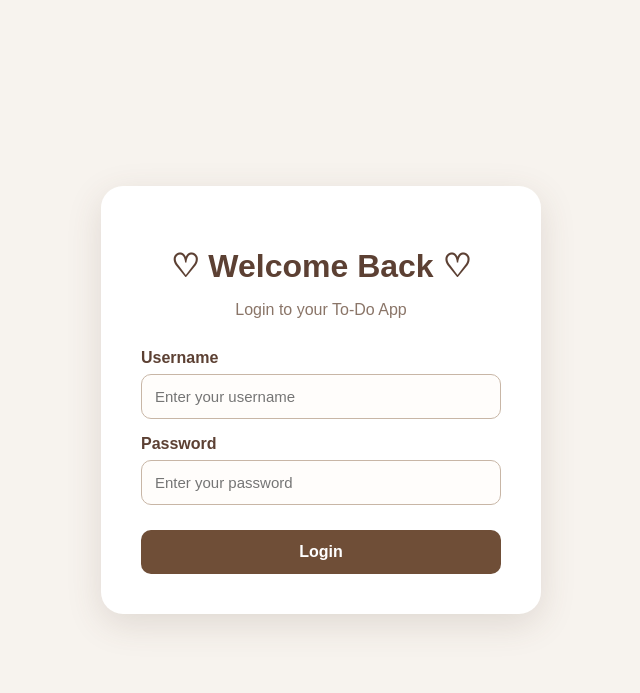
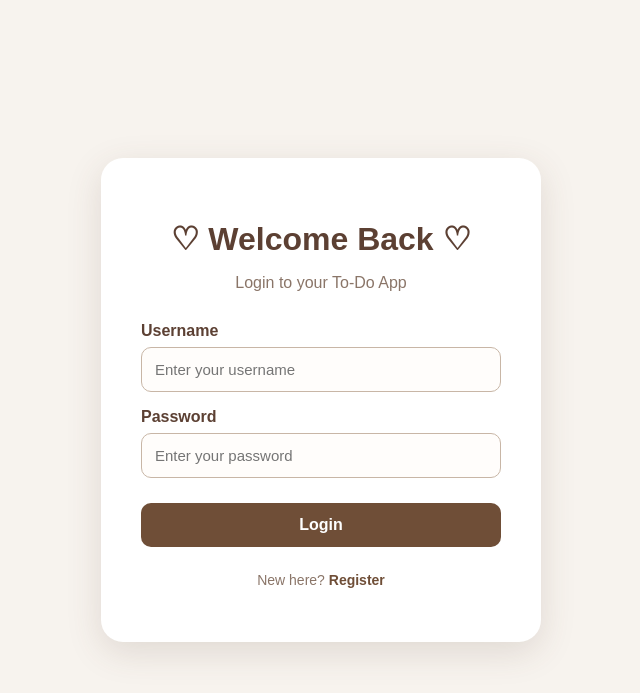
Before and after one commit to shrutika2720-commits/django-todo-app, a Django app: page /login/ in a window 1280 px wide. Shown: the top 693 px of the page, without its empty margins (319-959 px from the left). Run offline with Django 5.2, Linux system fonts and the light colour scheme.

Commit message:
Add register link to login

```diff
--- a/todo/templates/todo/login.html
+++ b/todo/templates/todo/login.html
@@ -73,6 +73,32 @@
         button:hover {
             background: #5c4033;
         }
+
+        /* Error message */
+        .error {
+            text-align: center;
+            color: #b45f5f;
+            margin-top: 15px;
+            font-size: 14px;
+        }
+
+        /* Register section */
+        .register-text {
+            text-align: center;
+            margin-top: 25px;
+            color: #8a7568;
+            font-size: 14px;
+        }
+
+        .register-text a {
+            color: #6f4e37;
+            font-weight: bold;
+            text-decoration: none;
+        }
+
+        .register-text a:hover {
+            text-decoration: underline;
+        }
     </style>
 </head>
 
@@ -82,12 +108,20 @@
 
     <h1>♡ Welcome Back ♡</h1>
 
-    <p class="subtitle">Login to your To-Do App</p>
+    <p class="subtitle">
+        Login to your To-Do App
+    </p>
+
 
     <form method="post">
+
         {% csrf_token %}
 
-        <label for="id_username">Username</label>
+
+        <label for="id_username">
+            Username
+        </label>
+
         <input
             type="text"
             name="username"
@@ -96,7 +130,11 @@
             required
         >
 
-        <label for="id_password">Password</label>
+
+        <label for="id_password">
+            Password
+        </label>
+
         <input
             type="password"
             name="password"
@@ -105,8 +143,36 @@
             required
         >
 
-        <button type="submit">Login</button>
+
+        <button type="submit">
+            Login
+        </button>
+
     </form>
+
+
+    <!-- Error message -->
+
+    {% if error %}
+
+        <div class="error">
+            {{ error }}
+        </div>
+
+    {% endif %}
+
+
+    <!-- Register option for new users -->
+
+    <p class="register-text">
+
+        New here?
+
+        <a href="{% url 'register' %}">
+            Register
+        </a>
+
+    </p>
 
 </div>
 
```
